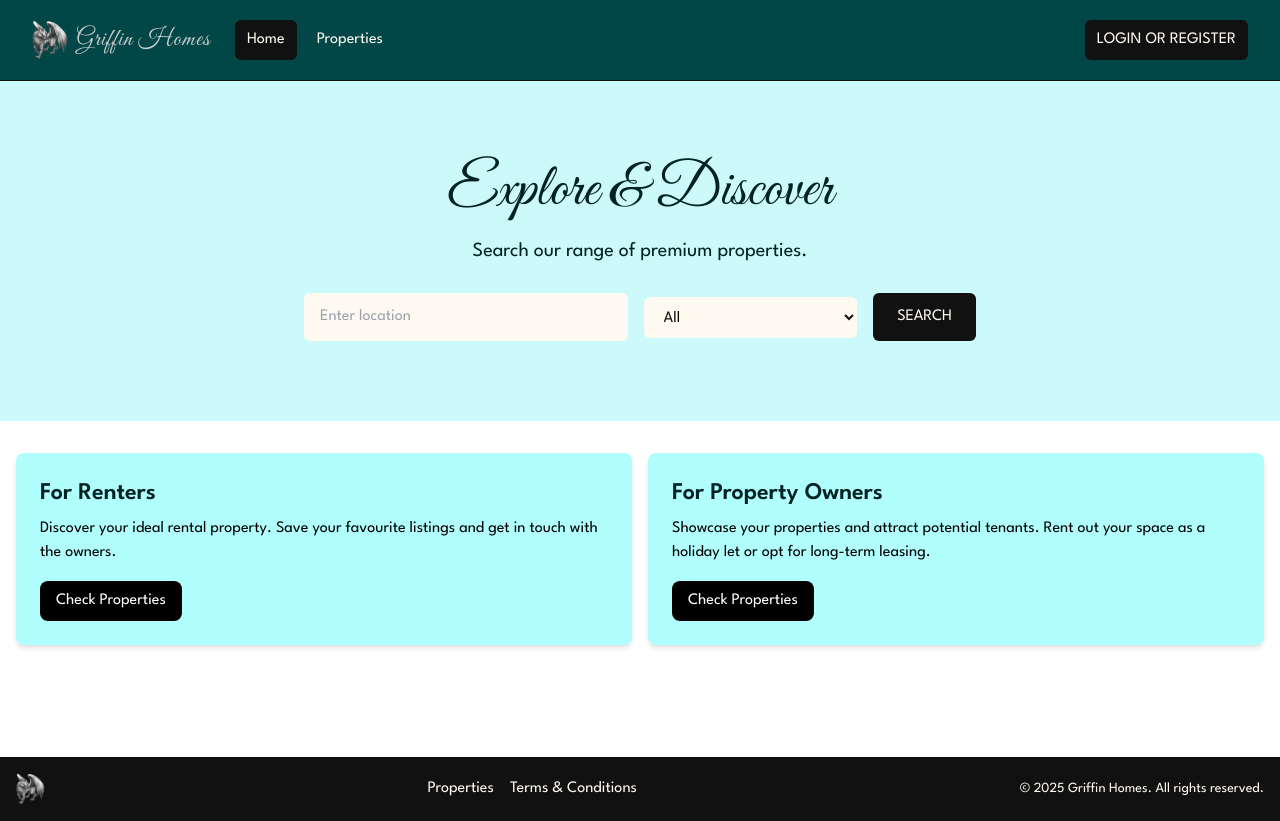
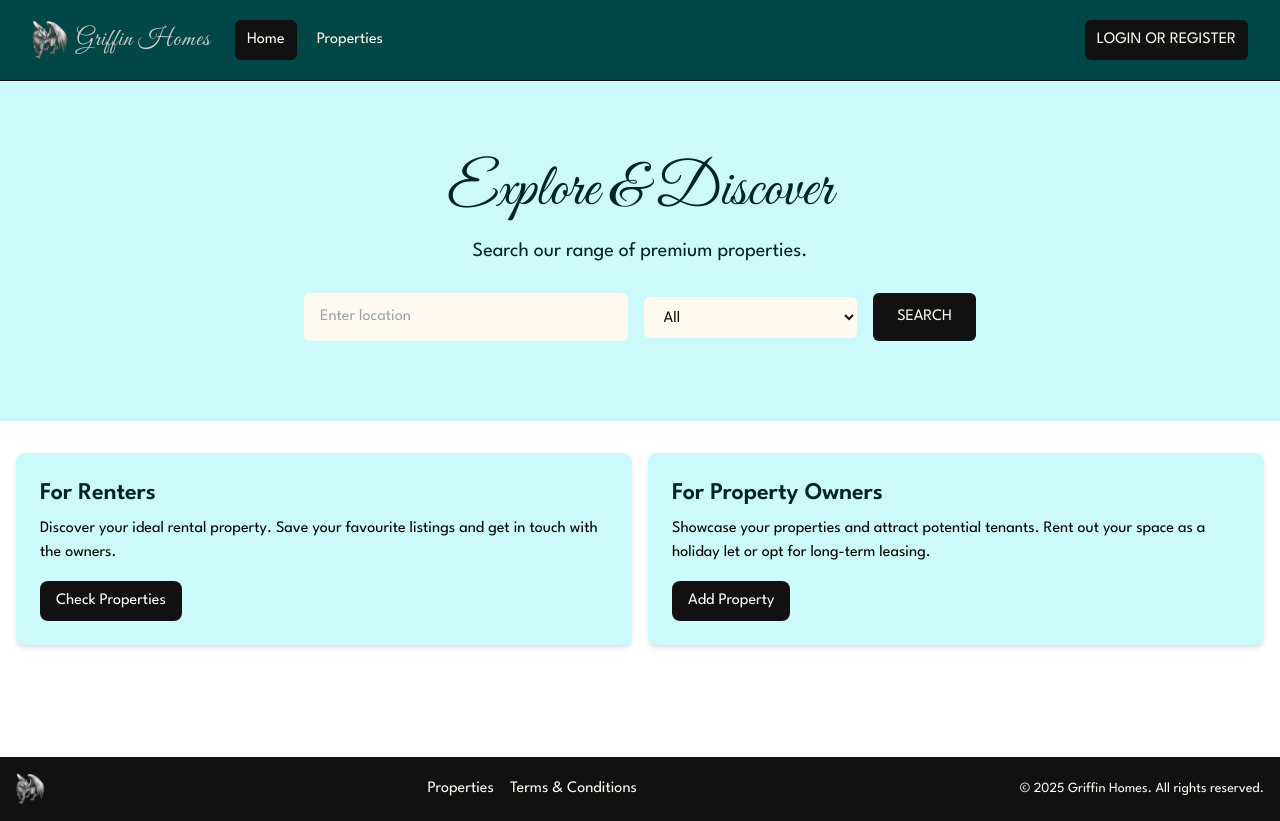
Before and after one commit to Nimira43/Griffin-Homes, a Next.js app: page / in a window 1280 px wide. Built offline with nearby package versions, Linux system fonts and the light colour scheme.

Commit message:
InfoBox component is now a component that can that in heading, chhildren and buttonInfo as props. It's called twice is infoBoxes.

```diff
--- a/components/InfoBox.jsx
+++ b/components/InfoBox.jsx
@@ -1,23 +1,19 @@
-import Link from 'next/link'
-
 const InfoBox = ({
   heading,
-
-  children
-
-
+  children,
+  buttonInfo
 }) => {
 
   return (
-    <div className='bg-prime-info-1 p-6 rounded-lg shadow-md'>
+    <div className='bg-prime-light p-6 rounded-lg shadow-md'>
       <h2 className='text-2xl text-prime-dark-extra font-semibold'>{ heading }</h2>
       <p className='mt-2 mb-4'>{children}</p>
-      <Link
-        href='/properties'
-        className='inline-block bg-black text-white rounded-lg px-4 py-2 hover:bg-prime-dark-extra hover:text-grey-light'
+      <a
+        href={buttonInfo.link}
+        className='inline-block bg-dark text-white rounded-lg px-4 py-2 hover:bg-prime-dark-extra hover:text-grey-light'
       >
-        Check Properties
-      </Link>
+        { buttonInfo.text }
+      </a>
     </div>
    )
 }
--- a/components/InfoBoxes.jsx
+++ b/components/InfoBoxes.jsx
@@ -1,4 +1,3 @@
-// import Link from 'next/link'
 import InfoBox from './InfoBox'
 
 const InfoBoxes = () => {
@@ -6,51 +5,24 @@ const InfoBoxes = () => {
     <section>
       <div className='container-xl lg:container m-auto'>
         <div className='grid grid-cols-1 md:grid-cols-2 gap-4 p-4 rounded-lg'>
-
-
-
-
           <InfoBox
             heading='For Renters'
-
-          >Discover your ideal rental property. Save your favourite listings and get in touch with the owners.</InfoBox>
-
-
-
-
-
-
+            buttonInfo={{
+              text: 'Check Properties',
+              link: '/properties'
+            }}
+          >
+            Discover your ideal rental property. Save your favourite listings and get in touch with the owners.
+          </InfoBox>
           <InfoBox
             heading='For Property Owners'
-
-          >Showcase your properties and attract potential tenants. Rent out your space as a holiday let or opt for long-term leasing.</InfoBox>
-
-
-
-
-
-
-
-
-
-          {/* <div className='bg-prime-info-2 p-6 rounded-lg shadow-md'>
-            <h2 className='text-2xl text-prime-dark-extra font-semibold'>For Property Owners</h2>
-            <p className='mt-2 mb-4'>
-              Showcase your properties and attract potential tenants. Rent out your space as a holiday let or opt for long-term leasing.
-            </p>
-            <Link
-              href='/add-property'
-              className='inline-block bg-dark text-light rounded-lg px-4 py-2 hover:bg-prime-dark-extra hover:text-grey-light'
-            >
-              Add Property
-            </Link>
-          </div> */}
-
-
-
-
-
-
+            buttonInfo={{
+              text: 'Add Property',
+              link: '/properties/add'
+            }}
+          >
+            Showcase your properties and attract potential tenants. Rent out your space as a holiday let or opt for long-term leasing.
+          </InfoBox>
         </div>
       </div>
     </section>
--- a/tailwind.config.js
+++ b/tailwind.config.js
@@ -14,8 +14,6 @@ module.exports = {
         'prime-medium': '#048b8b',
         'prime-light-extra': '#70f6f6',
         'prime-light': '#ccf9f9',
-        'prime-info-1': '#b1fefe',
-        'prime-info-2': '#7bfbfb',
         'dark': '#111',
         'light': '#fffaf0',
         'grey-extra-light': '#eee',
```
